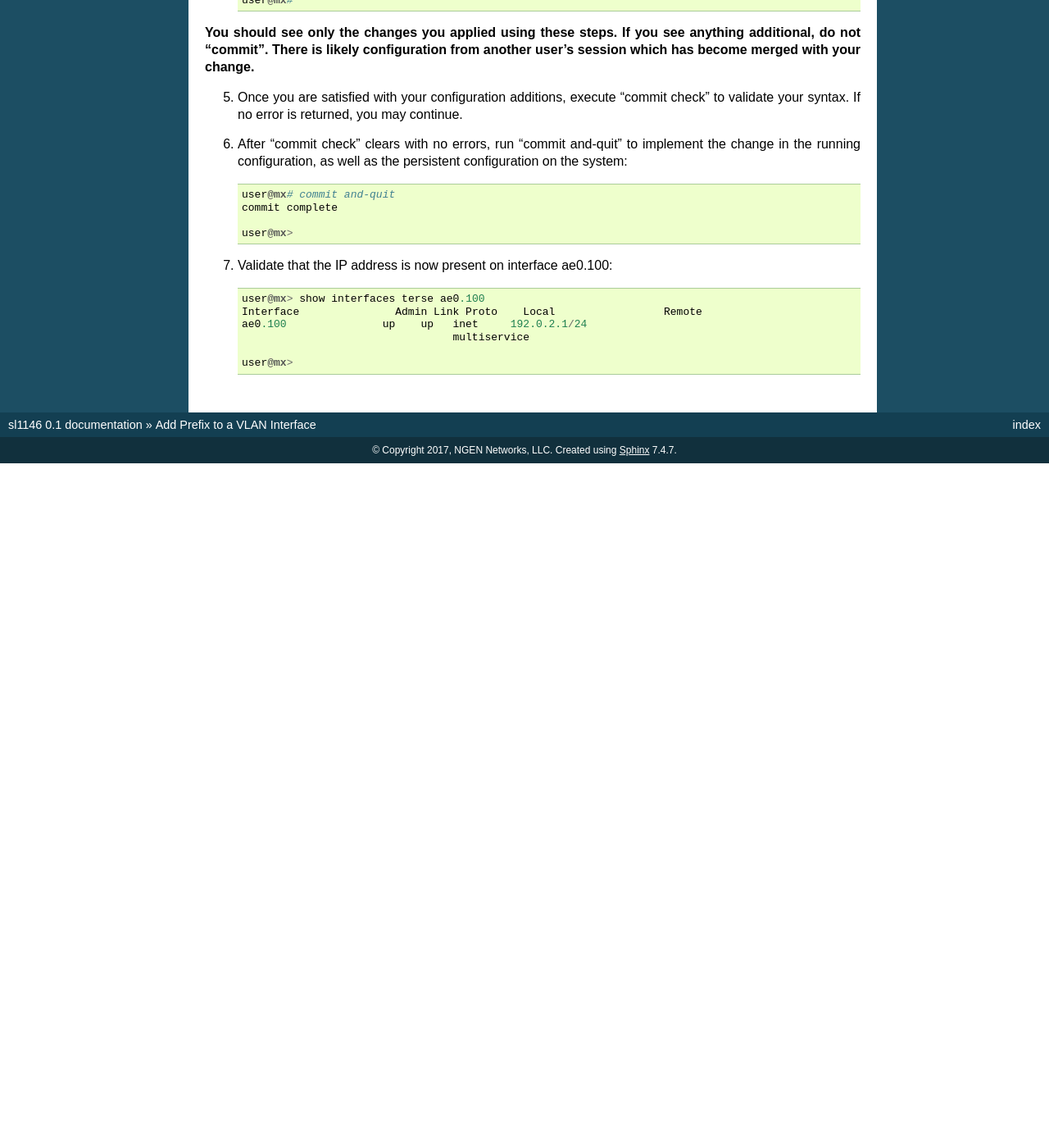
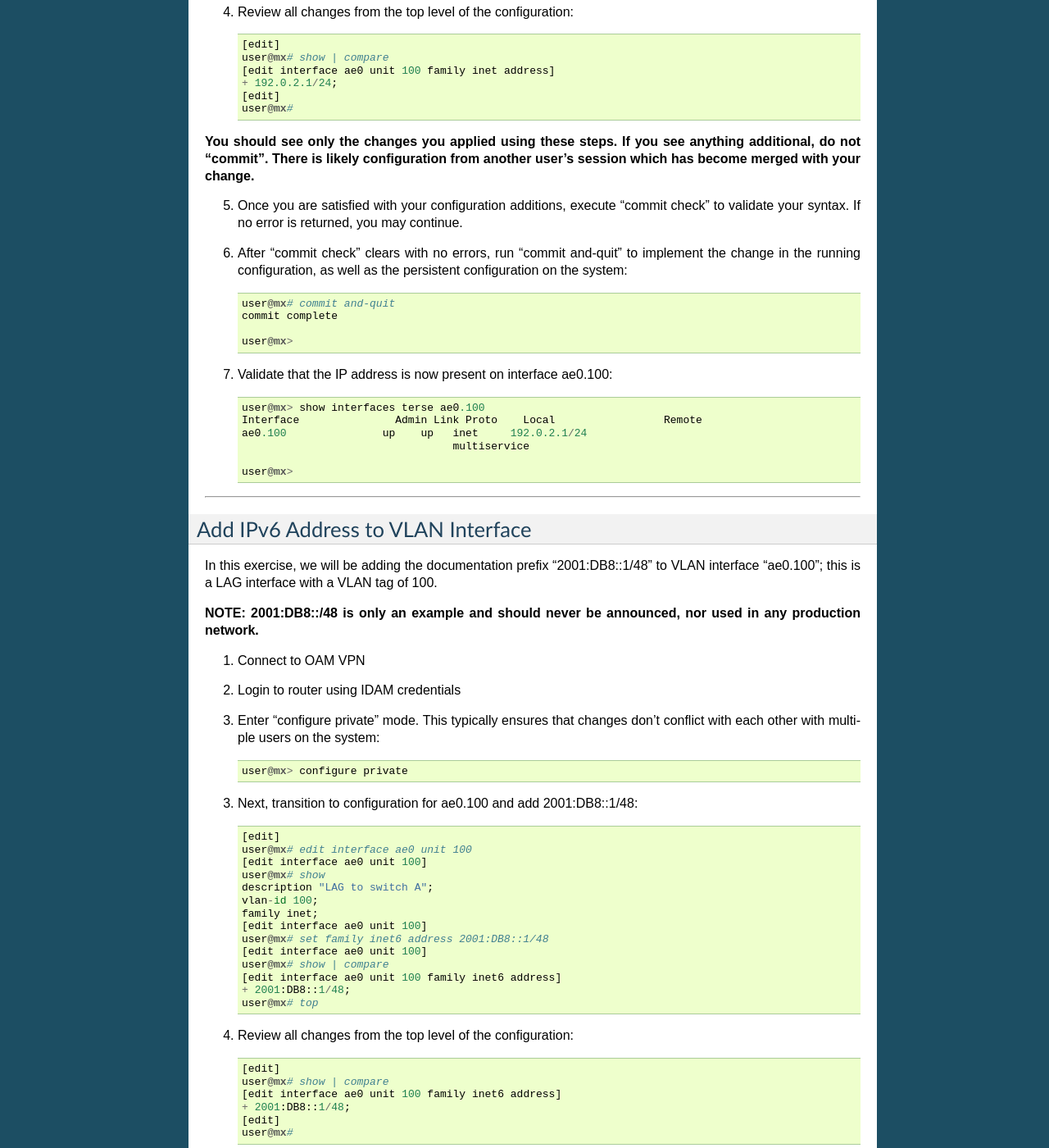
Before and after one commit to ngennetworks/sl1146, a Sphinx documentation site: the page built from docs/source/add_prefix_to_vlan.rst, in a window 1280 px wide and 1400 px high, scrolled down 793 px. Shown: the whole window at 82% size. Built offline with Sphinx 7.4.7, drawn with Linux system fonts in a browser that asks for light colours; pages that are not in the unit, such as notebooks, are missing from menus; before the commit the page ends 1358 px from its top, so only the background shows below that; some of the changed text lies outside the part shown.

Commit message:
Added doc content

```diff
--- a/docs/source/add_prefix_to_vlan.rst
+++ b/docs/source/add_prefix_to_vlan.rst
@@ -7,6 +7,16 @@
 
 Add Prefix to a VLAN Interface
 ------------------------------
+
+* :ref:`add-prefix-vlan-v4`
+* :ref:`add-prefix-vlan-v6`
+
+------------------------------------
+
+.. _add-prefix-vlan-v4:
+
+Add IPv4 Address to VLAN Interface
+==================================
 
 In this exercise, we will be adding the documentation prefix "192.0.2.0/24" to VLAN interface "ae0.100"; this is a LAG interface with a VLAN tag of 100.
 
@@ -63,3 +73,66 @@ In this exercise, we will be adding the documentation prefix "192.0.2.0/24" to V
                                      multiservice
 
     user@mx>
+
+------------------------------------
+
+.. _add-prefix-vlan-v6:
+
+Add IPv6 Address to VLAN Interface
+==================================
+
+In this exercise, we will be adding the documentation prefix "2001:DB8::1/48" to VLAN interface "ae0.100"; this is a LAG interface with a VLAN tag of 100.
+
+**NOTE: 2001:DB8::/48 is only an example and should never be announced, nor used in any production network.**
+
+1) Connect to OAM VPN
+2) Login to router using IDAM credentials
+3) Enter "configure private" mode. This typically ensures that changes don't conflict with each other with multiple users on the system::
+
+    user@mx> configure private
+
+3) Next, transition to configuration for ae0.100 and add 2001:DB8::1/48::
+
+    [edit]
+    user@mx# edit interface ae0 unit 100
+    [edit interface ae0 unit 100]
+    user@mx# show
+    description "LAG to switch A";
+    vlan-id 100;
+    family inet;
+    [edit interface ae0 unit 100]
+    user@mx# set family inet6 address 2001:DB8::1/48
+    [edit interface ae0 unit 100]
+    user@mx# show | compare
+    [edit interface ae0 unit 100 family inet6 address]
+    + 2001:DB8::1/48;
+    user@mx# top
+
+4) Review all changes from the top level of the configuration::
+
+    [edit]
+    user@mx# show | compare
+    [edit interface ae0 unit 100 family inet6 address]
+    + 2001:DB8::1/48;
+    [edit]
+    user@mx#
+
+**You should see only the changes you applied using these steps. If you see anything additional, do not "commit". There is likely configuration from another user's session which has become merged with your change.**
+
+5) Once you are satisfied with your configuration additions, execute "commit check" to validate your syntax. If no error is returned, you may continue.
+
+6) After "commit check" clears with no errors, run "commit and-quit" to implement the change in the running configuration, as well as the persistent configuration on the system::
+
+    user@mx# commit and-quit
+    commit complete
+
+    user@mx>
+
+7) Validate that the IP address is now present on interface ae0.100::
+
+    user@mx> show interfaces terse ae0.100
+    Interface               Admin Link Proto    Local                 Remote
+    ae0.100               up    up   inet6     2001:DB8::1/48
+                                     multiservice
+
+    user@mx>
```
